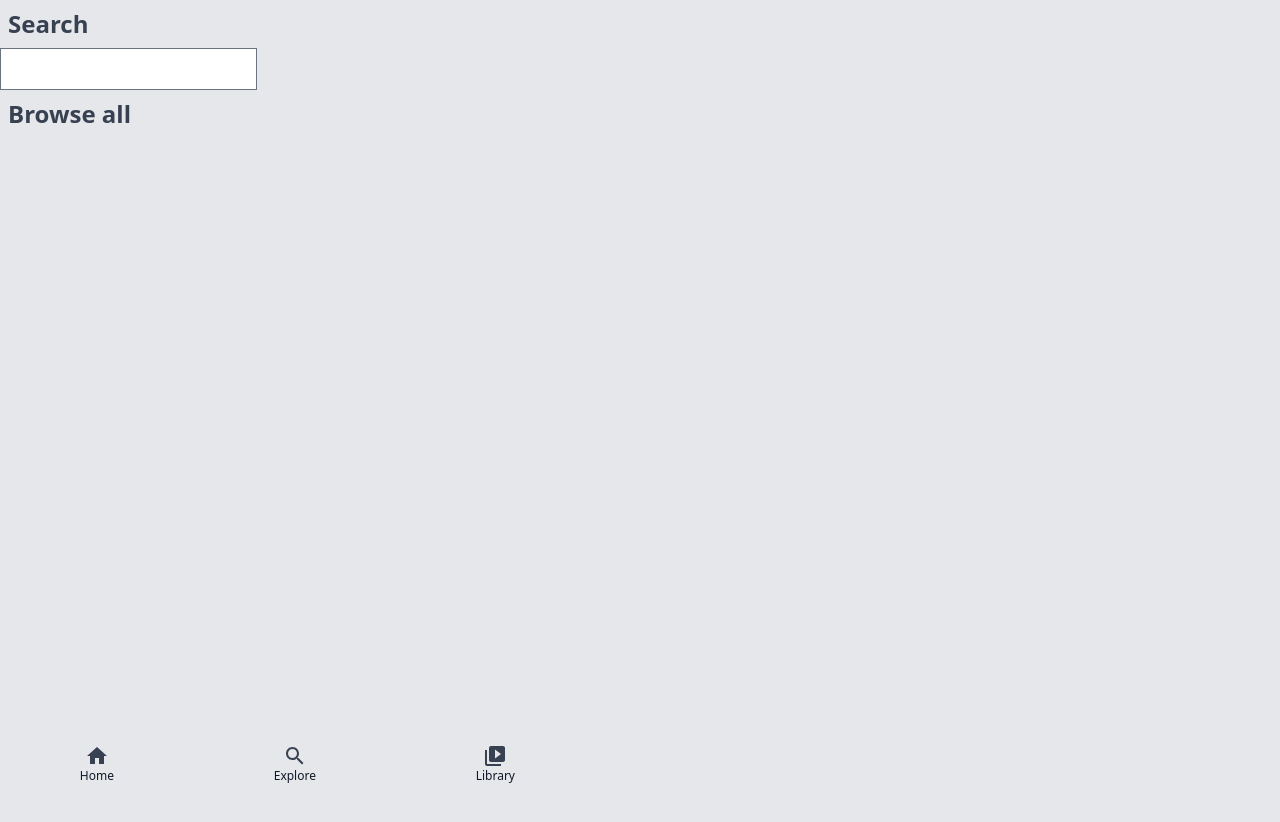
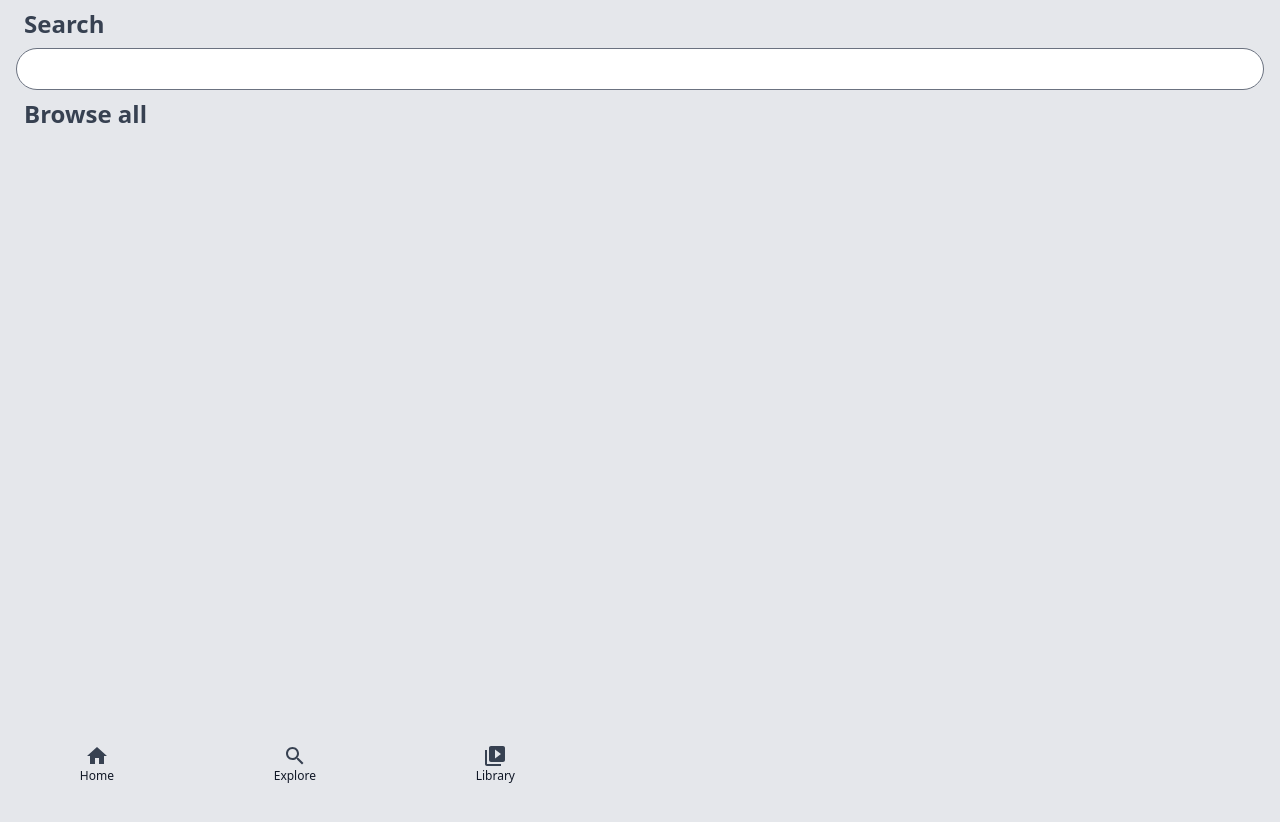
Before and after one commit to krishnaanaril/podcasts, an Angular app: page /explore in a window 1280 px wide. Shown: the top 822 px of the page. Built offline with nearby package versions, Linux system fonts and the light colour scheme.

Commit message:
style: explore screen

```diff
--- a/projects/podcasts-ui/src/app/components/explore/explore.component.html
+++ b/projects/podcasts-ui/src/app/components/explore/explore.component.html
@@ -1,9 +1,9 @@
-<div class="min-h-screen">
-    <section>
+<div class="min-h-screen w-screen">
+    <section class="px-4">
         <h2 class="m-2 prose dark:prose-invert text-2xl font-bold">Search</h2>
-        <input type="search" name="searchText" id="searchText" class="form-input">
+        <input type="search" name="searchText" id="searchText" class="w-full form-input rounded-full">
     </section>
-    <section>
+    <section class="px-4">
         <h2 class="m-2 prose dark:prose-invert text-2xl font-bold">Browse all</h2>
     </section>
 </div>
--- a/projects/podcasts-ui/src/app/components/home/home.component.html
+++ b/projects/podcasts-ui/src/app/components/home/home.component.html
@@ -1,5 +1,5 @@
 <div class="min-h-screen">
-    <section>
+    <section class="px-4">
         <h2 class="m-2 prose dark:prose-invert text-2xl font-bold">Recent</h2>
         <ul class="overflow-x-scroll flex flex-row">
             <li *ngFor="let feed of recentFeeds; trackBy: trackById">
@@ -7,7 +7,7 @@
             </li>
         </ul>
     </section>
-   <section>
+   <section class="px-4">
     <h2 class="m-2 prose dark:prose-invert text-2xl font-bold">Trending</h2>
     <ul class="overflow-x-scroll flex flex-row">
         <li *ngFor="let feed of trendingFeeds; trackBy: trackById">
--- a/projects/podcasts-ui/src/app/components/info-card/info-card.component.html
+++ b/projects/podcasts-ui/src/app/components/info-card/info-card.component.html
@@ -1,6 +1,6 @@
 <figure class="w-36 m-2">
     <img [src]="feed.image" [alt]="feed.title" priority >
-    <figcaption class="prose dark:prose-invert text-ellipsis line-clamp-2 overflow-hidden text-center">
+    <figcaption class="prose dark:prose-invert text-ellipsis line-clamp-2 overflow-hidden text-center leading-5">
         <b>
             {{feed.title}}
         </b>
```
